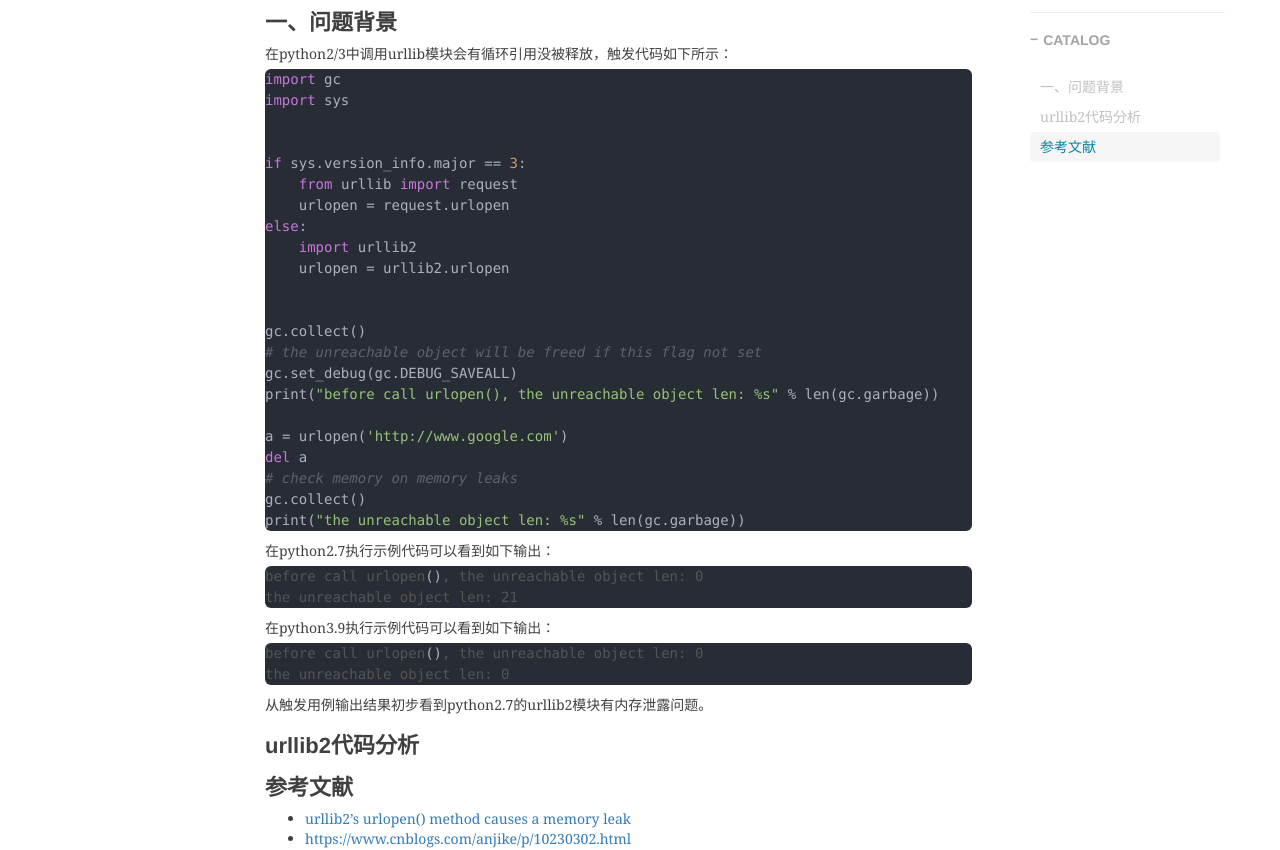
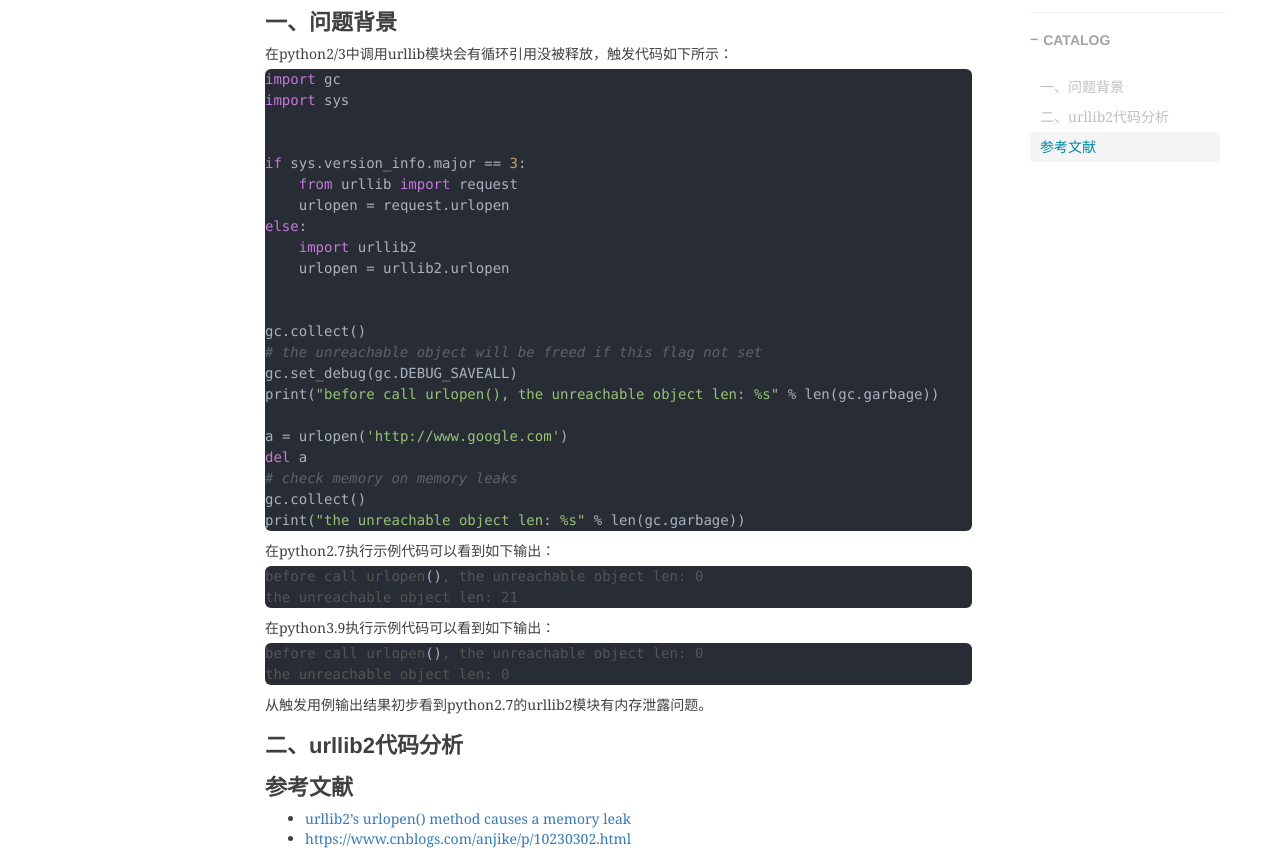
Before and after one commit to shihai1991/shihai1991.github.io, a Jekyll site: the page built from _posts/2023-02-23-urllib内存泄露问题分析.md, in a window 1280 px wide. Shown: the part 543-1393 px from the top of the page. Built offline with Jekyll 4.4.1, drawn with Linux system fonts in a browser that asks for light colours; nearby versions of some CDN libraries; comment, search, counter and statistics services are not loaded.

Commit message:
Update 2023-02-23-urllib内存泄露问题分析.md

````diff
--- a/_posts/2023-02-23-urllib内存泄露问题分析.md
+++ b/_posts/2023-02-23-urllib内存泄露问题分析.md
@@ -47,7 +47,7 @@ the unreachable object len: 0
 ```
 从触发用例输出结果初步看到python2.7的urllib2模块有内存泄露问题。
 
-# urllib2代码分析
+# 二、urllib2代码分析
 
 # 参考文献
 - [urllib2's urlopen() method causes a memory leak](https://github.com/python/cpython/issues/42012)
````
